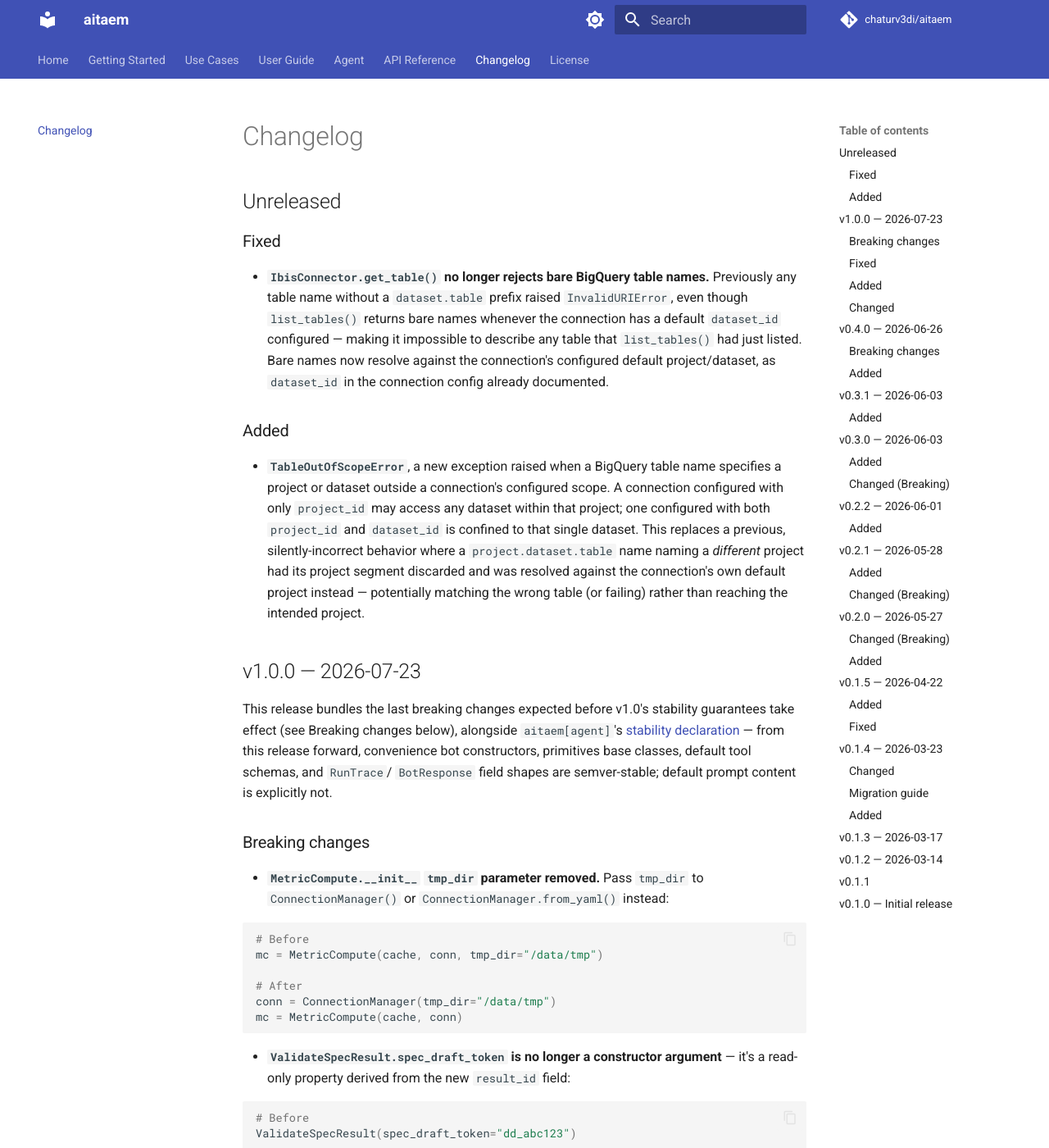
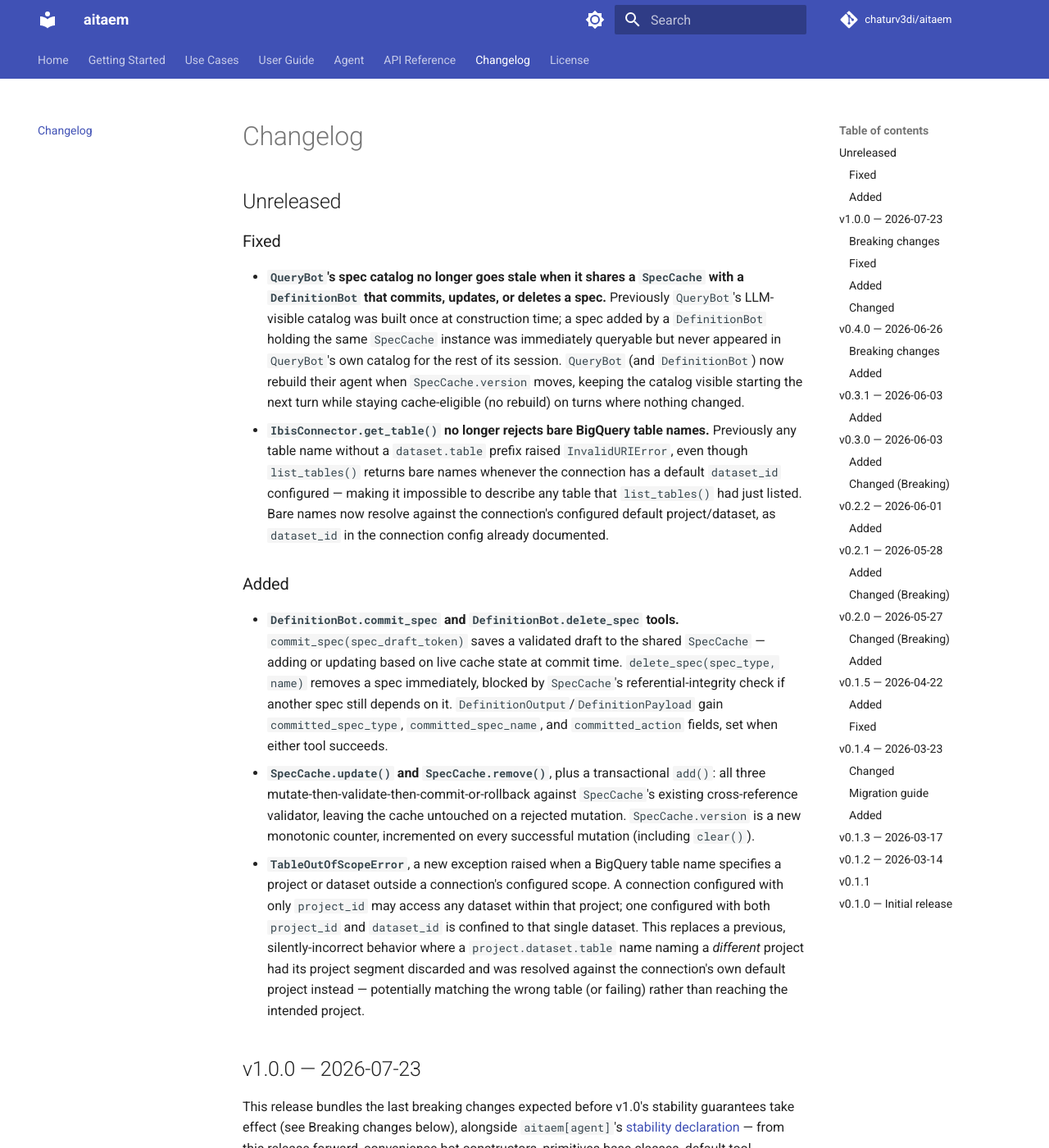
Before and after one commit to chaturv3di/aitaem, an MkDocs documentation site: the page built from docs/changelog.md, in a window 1280 px wide and 1400 px high. Shown: the whole window at 82% size. Built offline with MkDocs 1.6.1 and Material for MkDocs 9.7.7, drawn with Linux system fonts in a browser that asks for light colours; comment, search, counter and statistics services are not loaded.

Commit message:
docs: changelog, ND-07 amendment, module docstring (Plan 33 SF-8)
Unreleased changelog: commit_spec/delete_spec, SpecCache.update()/
remove()/version under Added; QueryBot's Layer B staleness fix under
Fixed. ND-07 amended to record what's resolved (a bot mutating its
own held SpecCache, including a shared QueryBot) vs. what's still
deferred (a caller mutating specs upstream of any existing bot
instance), plus a note extending ND-08's single-caller expectation
across a shared DefinitionBot/QueryBot pair. definition_tools.py's
module docstring updated from five tools to seven.

```diff
--- a/docs/changelog.md
+++ b/docs/changelog.md
@@ -4,6 +4,15 @@
 
 ### Fixed
 
+- **`QueryBot`'s spec catalog no longer goes stale when it shares a
+  `SpecCache` with a `DefinitionBot` that commits, updates, or deletes a
+  spec.** Previously `QueryBot`'s LLM-visible catalog was built once at
+  construction time; a spec added by a `DefinitionBot` holding the same
+  `SpecCache` instance was immediately queryable but never appeared in
+  `QueryBot`'s own catalog for the rest of its session. `QueryBot` (and
+  `DefinitionBot`) now rebuild their agent when `SpecCache.version` moves,
+  keeping the catalog visible starting the next turn while staying
+  cache-eligible (no rebuild) on turns where nothing changed.
 - **`IbisConnector.get_table()` no longer rejects bare BigQuery table names.**
   Previously any table name without a `dataset.table` prefix raised
   `InvalidURIError`, even though `list_tables()` returns bare names whenever
@@ -14,6 +23,19 @@
 
 ### Added
 
+- **`DefinitionBot.commit_spec` and `DefinitionBot.delete_spec` tools.**
+  `commit_spec(spec_draft_token)` saves a validated draft to the shared
+  `SpecCache` — adding or updating based on live cache state at commit time.
+  `delete_spec(spec_type, name)` removes a spec immediately, blocked by
+  `SpecCache`'s referential-integrity check if another spec still depends on
+  it. `DefinitionOutput`/`DefinitionPayload` gain `committed_spec_type`,
+  `committed_spec_name`, and `committed_action` fields, set when either tool
+  succeeds.
+- **`SpecCache.update()` and `SpecCache.remove()`**, plus a transactional
+  `add()`: all three mutate-then-validate-then-commit-or-rollback against
+  `SpecCache`'s existing cross-reference validator, leaving the cache
+  untouched on a rejected mutation. `SpecCache.version` is a new monotonic
+  counter, incremented on every successful mutation (including `clear()`).
 - **`TableOutOfScopeError`**, a new exception raised when a BigQuery table
   name specifies a project or dataset outside a connection's configured
   scope. A connection configured with only `project_id` may access any
```
Also changed, not shown: plans/agent_module/07-non-decisions.md (+8 -4 lines), 1 other file.
